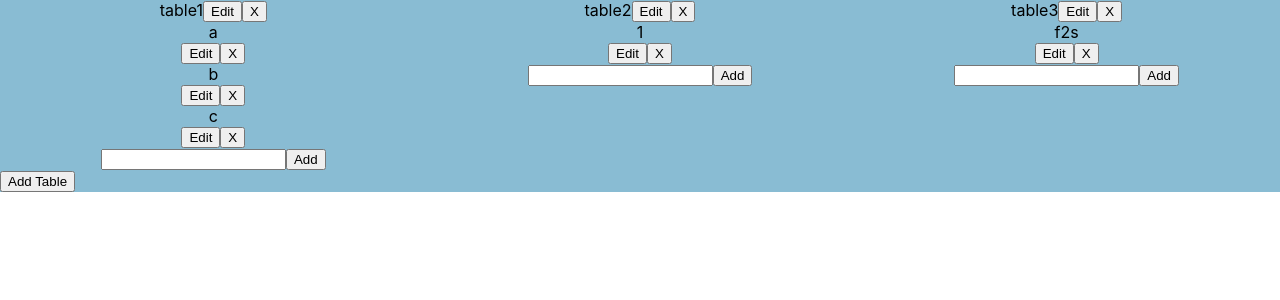
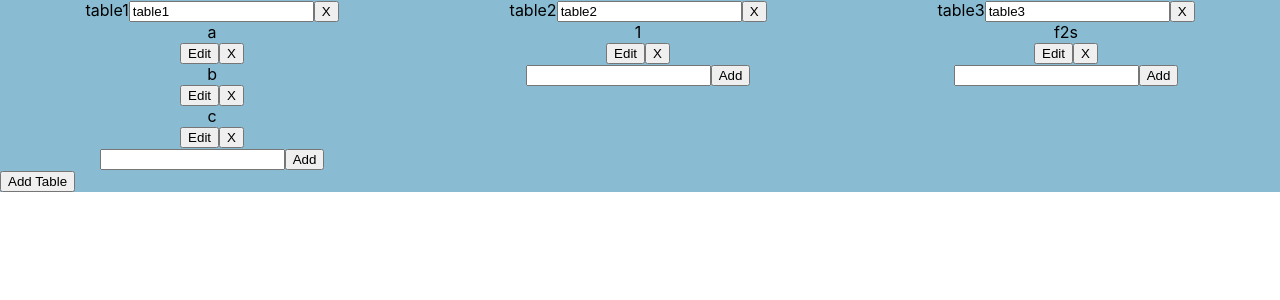
Before and after one commit to thanakorn-b/todo2, a React (Create React App) app: page / in a window 1280 px wide. Shown: the top 300 px of the page. Built offline with nearby package versions, Linux system fonts and the light colour scheme.

Commit message:
test-ver-1

```diff
--- a/src/App.js
+++ b/src/App.js
@@ -1,6 +1,10 @@
 import React, { useEffect, useState } from 'react';
 import styled, { css } from 'styled-components';
 const shortid = require('shortid');
+
+const Title = styled.div`
+  background-color: black;
+`;
 
 const Container = styled.div`
   background-color: rgb(137, 188, 211);
@@ -10,6 +14,7 @@ const Container = styled.div`
 
 const ButtonAdd = styled.button`
   justify-content: center;
+
 `;
 
 const Box = styled.div`
@@ -51,10 +56,10 @@ function App() {
     {number: 3, text: ''}
   ]);
 
-  const test = (tableNumber) => {
-    console.log(tables);
-    console.log(input);
-  }
+  // const test = (tableNumber) => {
+  //   console.log(tables);
+  //   console.log(input);
+  // }
 
   const handleOnChange = (event, tableNumber) => { //OK
     for(var i in input){
@@ -172,11 +177,23 @@ function App() {
 
   }
 
+  const handleOnChangeTableName = (event, tableNumber) => {
+    const tablesCopy = [...tables]
+    for(var i in tablesCopy){
+      if(tablesCopy[i].number === tableNumber) {
+        tablesCopy[i].name = event.target.value;
+        break;
+      };
+    }
+    setTables(tablesCopy);
+  };
+
   const renderEverthing = () => {return(
     tables.map((table) =>
       <Table key={table.number}>
         {table.name}
-        <button onClick={() => test(table.number)}>Edit</button>
+        <input  defaultValue={table.name} onChange={e => handleOnChangeTableName(e, table.number)} ></input>
+        {/* <button onClick={() => test(table.number)}>Edit</button> */}
         <button onClick={() => deleteTable(table.number)} >X</button>
         {table.lists.map((list) =>
           <div key={list.id} >
```
